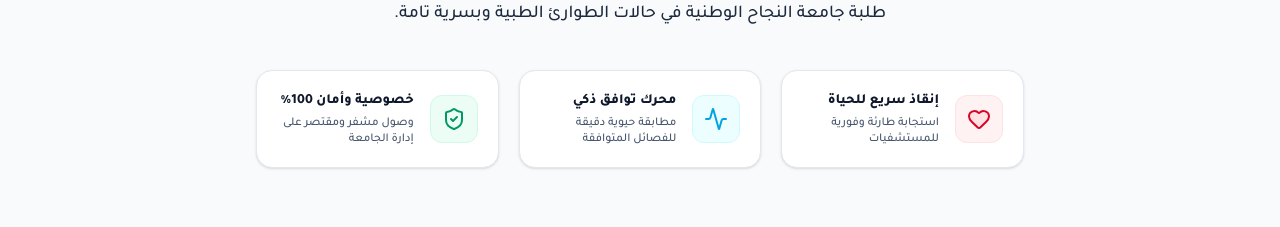
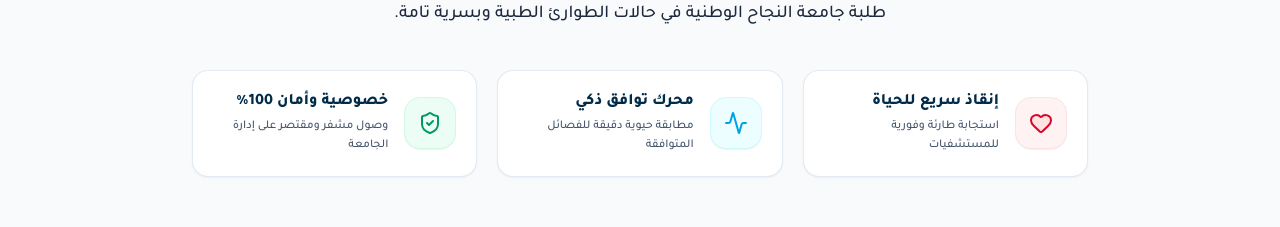
Before and after one commit to AnasAlshame/najah-blood-donation, a Next.js app in the folder client/: page / in a window 1280 px wide. Shown: the part 345-572 px from the top of the page. Built offline with nearby package versions, Linux system fonts and the light colour scheme; no server answers.

Commit message:
style: enhance typography hierarchy and readability in feature cards

```diff
--- a/client/src/app/page.tsx
+++ b/client/src/app/page.tsx
@@ -37,35 +37,35 @@
             منظومة إنسانية جامعية متكاملة وموثوقة لربط المرضى في المستشفيات بالمتبرعين من طلبة جامعة النجاح الوطنية في حالات الطوارئ الطبية وبسرية تامة.
           </p>
 
-          {/* Quick value props cards with crisp readable fonts */}
-          <div className="grid grid-cols-1 sm:grid-cols-3 gap-5 max-w-3xl mx-auto mt-10">
-            <div className="bg-white p-5 rounded-2xl border border-slate-200 shadow-sm hover:shadow-md transition-shadow flex items-center gap-4">
-              <div className="w-12 h-12 rounded-xl bg-red-50 flex items-center justify-center shrink-0 border border-red-100">
+          {/* Quick value props cards with crisp, distinct and readable fonts */}
+          <div className="grid grid-cols-1 sm:grid-cols-3 gap-5 max-w-4xl mx-auto mt-10">
+            <div className="bg-white p-5 rounded-2xl border border-slate-200/90 shadow-xs hover:shadow-md transition-all flex items-center gap-4">
+              <div className="w-13 h-13 rounded-2xl bg-red-50 flex items-center justify-center shrink-0 border border-red-100 shadow-2xs">
                 <Heart className="w-6 h-6 text-[#D90429] fill-red-100" />
               </div>
               <div className="text-right">
-                <div className="text-sm font-extrabold text-slate-900">إنقاذ سريع للحياة</div>
-                <div className="text-xs text-slate-600 font-medium mt-1">استجابة طارئة وفورية للمستشفيات</div>
+                <div className="text-base font-extrabold text-[#002B49] leading-snug">إنقاذ سريع للحياة</div>
+                <div className="text-xs text-slate-600 font-medium leading-relaxed mt-1">استجابة طارئة وفورية للمستشفيات</div>
               </div>
             </div>
 
-            <div className="bg-white p-5 rounded-2xl border border-slate-200 shadow-sm hover:shadow-md transition-shadow flex items-center gap-4">
-              <div className="w-12 h-12 rounded-xl bg-cyan-50 flex items-center justify-center shrink-0 border border-cyan-100">
+            <div className="bg-white p-5 rounded-2xl border border-slate-200/90 shadow-xs hover:shadow-md transition-all flex items-center gap-4">
+              <div className="w-13 h-13 rounded-2xl bg-cyan-50 flex items-center justify-center shrink-0 border border-cyan-100 shadow-2xs">
                 <Activity className="w-6 h-6 text-[#00A3E0]" />
               </div>
               <div className="text-right">
-                <div className="text-sm font-extrabold text-slate-900">محرك توافق ذكي</div>
-                <div className="text-xs text-slate-600 font-medium mt-1">مطابقة حيوية دقيقة للفصائل المتوافقة</div>
+                <div className="text-base font-extrabold text-[#002B49] leading-snug">محرك توافق ذكي</div>
+                <div className="text-xs text-slate-600 font-medium leading-relaxed mt-1">مطابقة حيوية دقيقة للفصائل المتوافقة</div>
               </div>
             </div>
 
-            <div className="bg-white p-5 rounded-2xl border border-slate-200 shadow-sm hover:shadow-md transition-shadow flex items-center gap-4">
-              <div className="w-12 h-12 rounded-xl bg-emerald-50 flex items-center justify-center shrink-0 border border-emerald-100">
+            <div className="bg-white p-5 rounded-2xl border border-slate-200/90 shadow-xs hover:shadow-md transition-all flex items-center gap-4">
+              <div className="w-13 h-13 rounded-2xl bg-emerald-50 flex items-center justify-center shrink-0 border border-emerald-100 shadow-2xs">
                 <ShieldCheck className="w-6 h-6 text-emerald-600" />
               </div>
               <div className="text-right">
-                <div className="text-sm font-extrabold text-slate-900">خصوصية وأمان 100%</div>
-                <div className="text-xs text-slate-600 font-medium mt-1">وصول مشفر ومقتصر على إدارة الجامعة</div>
+                <div className="text-base font-extrabold text-[#002B49] leading-snug">خصوصية وأمان 100%</div>
+                <div className="text-xs text-slate-600 font-medium leading-relaxed mt-1">وصول مشفر ومقتصر على إدارة الجامعة</div>
               </div>
             </div>
           </div>
```
